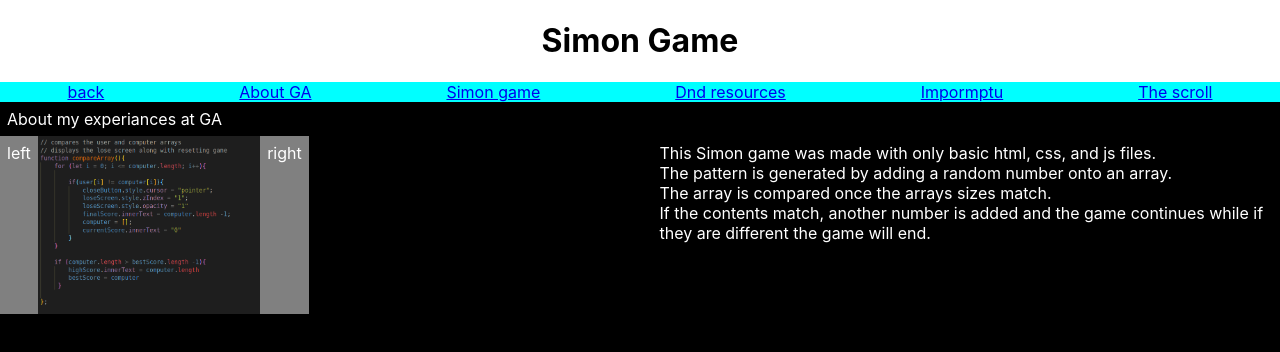
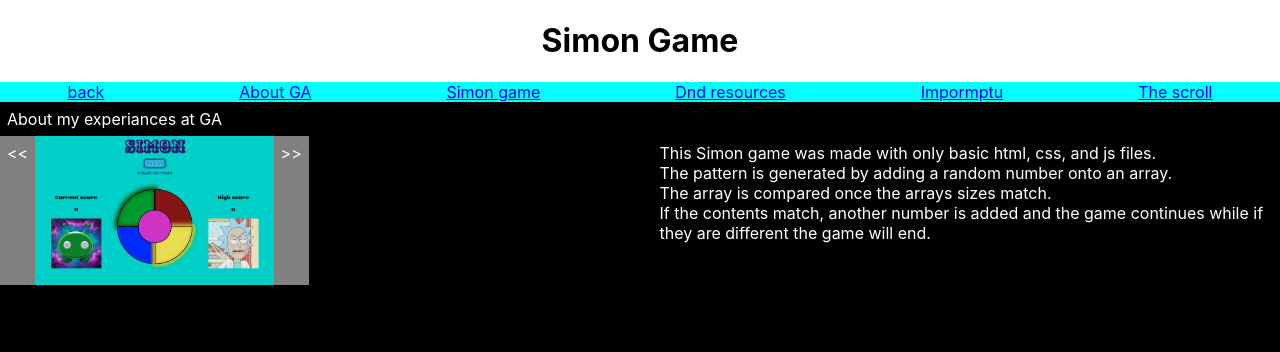
Before and after one commit to rainydaysgameplays/portfolio-front-end, a React (Create React App) app: page /gahome/simoninfo in a window 1280 px wide. Shown: the top 352 px of the page. Built offline with nearby package versions, Linux system fonts and the light colour scheme.

Commit message:
onclick functions working

```diff
--- a/src/Components/Carousel.jsx
+++ b/src/Components/Carousel.jsx
@@ -3,21 +3,40 @@ import { useState } from 'react';
 
 export default function Carousel({ pictures }) {
 
+    // declaring state for pictures
+    const [picState, setPicState] = useState(0)
+
+    console.log(pictures)
+
+    function leftClick(){
+        if(picState === 0){
+            setPicState(pictures.length -1)
+        }
+        else(setPicState(picState-1))
+    }
+
+    function rightClick(){
+        if(picState === pictures.length -1){
+            setPicState(0)
+        }
+        else(setPicState(picState+1))
+    }
 
 
-    console.log(pictures)
     return (
         <div id="Carousel-container">
             <div id="Carousel-left">
-                {/* causes the carousel to move to the left */}
-                <p>left</p>
+                {/* onclick function to set state -1 and to loop through */}
+                <p>{"<<"}</p>
             </div>
 
-            <img className="Simon-Page-img" src={pictures[1]} alt="project pictures" />
+            <img className="Simon-Page-img" src={pictures[picState]} alt="project pictures" />
 
             <div id="Carousel-right">
-                <p>right</p>
+                <p>{">>"}</p>
             </div>
+
         </div>
+
     );
 }
```
